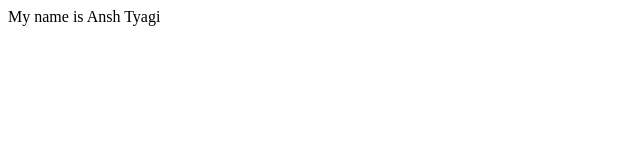
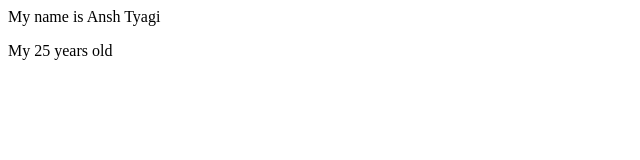
Before and after one commit to AnshTyagi4/personal_dir, a plain HTML site: page index.html in a window 1280 px wide. Shown: the whole page, without its empty margins (0-640 px from the left). Drawn offline with Linux system fonts and the light colour scheme.

Commit message:
Add new branch

```diff
--- a/index.html
+++ b/index.html
@@ -1 +1,2 @@
 <p>My name is Ansh Tyagi</p>
+<p>My 25 years old</p>
```
